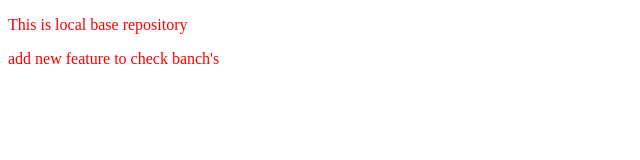
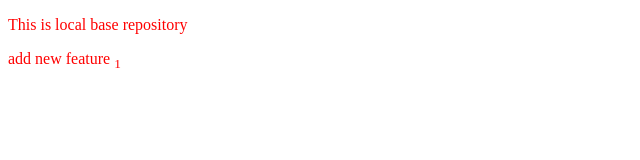
Before and after one commit to DEVLOPERFAIZAN/localrepository, a plain HTML site: page index.html in a window 1280 px wide. Shown: the full height of the page, 0-640 px from the left. Drawn offline with Linux system fonts and the light colour scheme.

Commit message:
add new sub tag

```diff
--- a/index.html
+++ b/index.html
@@ -9,6 +9,6 @@
 </head>
 <body>
     <p>This is local base repository </p>
-    <p>add new feature to check banch's</p>
+    <p>add new feature <sub>1</sub></p>
 </body>
 </html>
```
